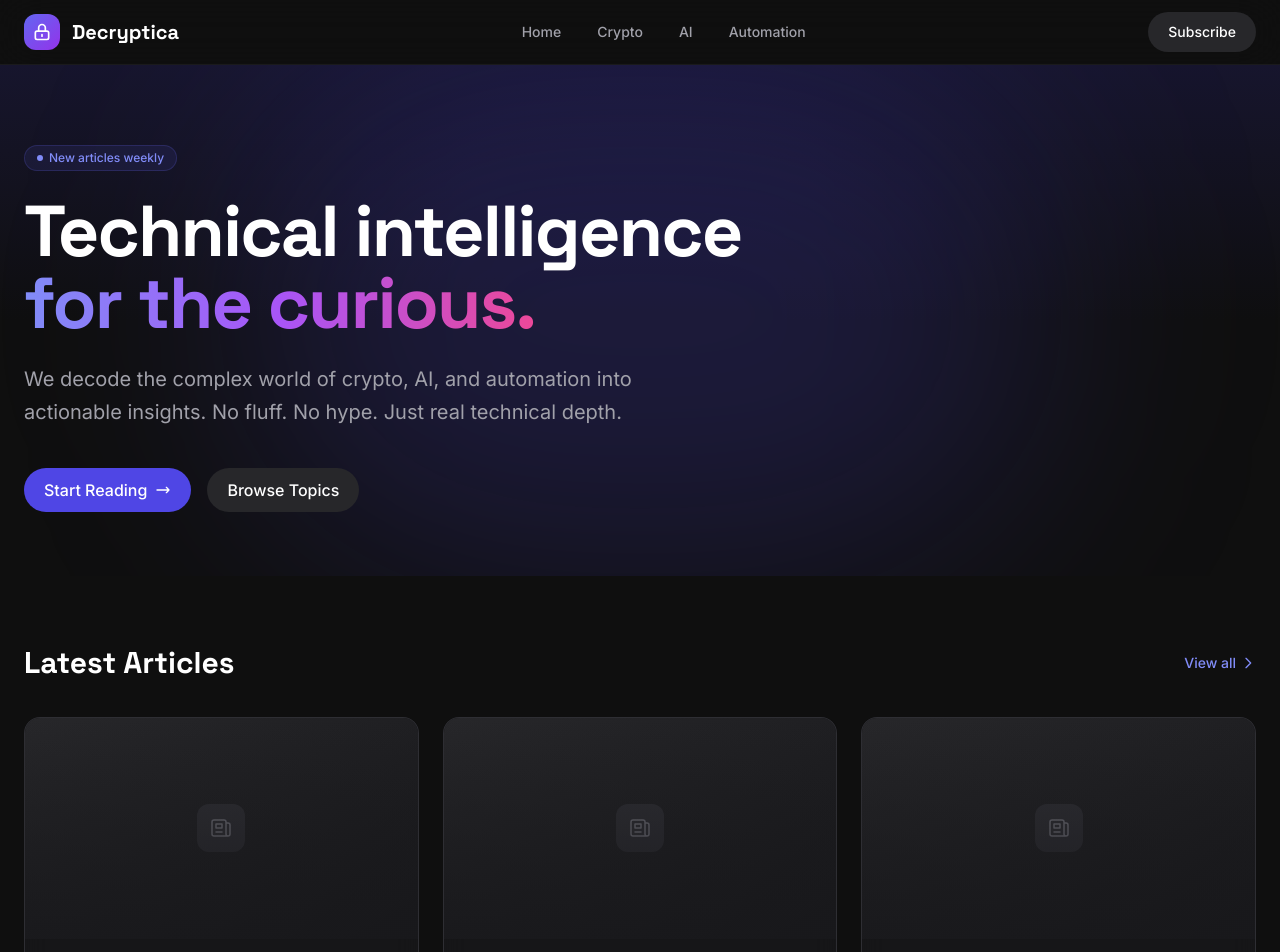
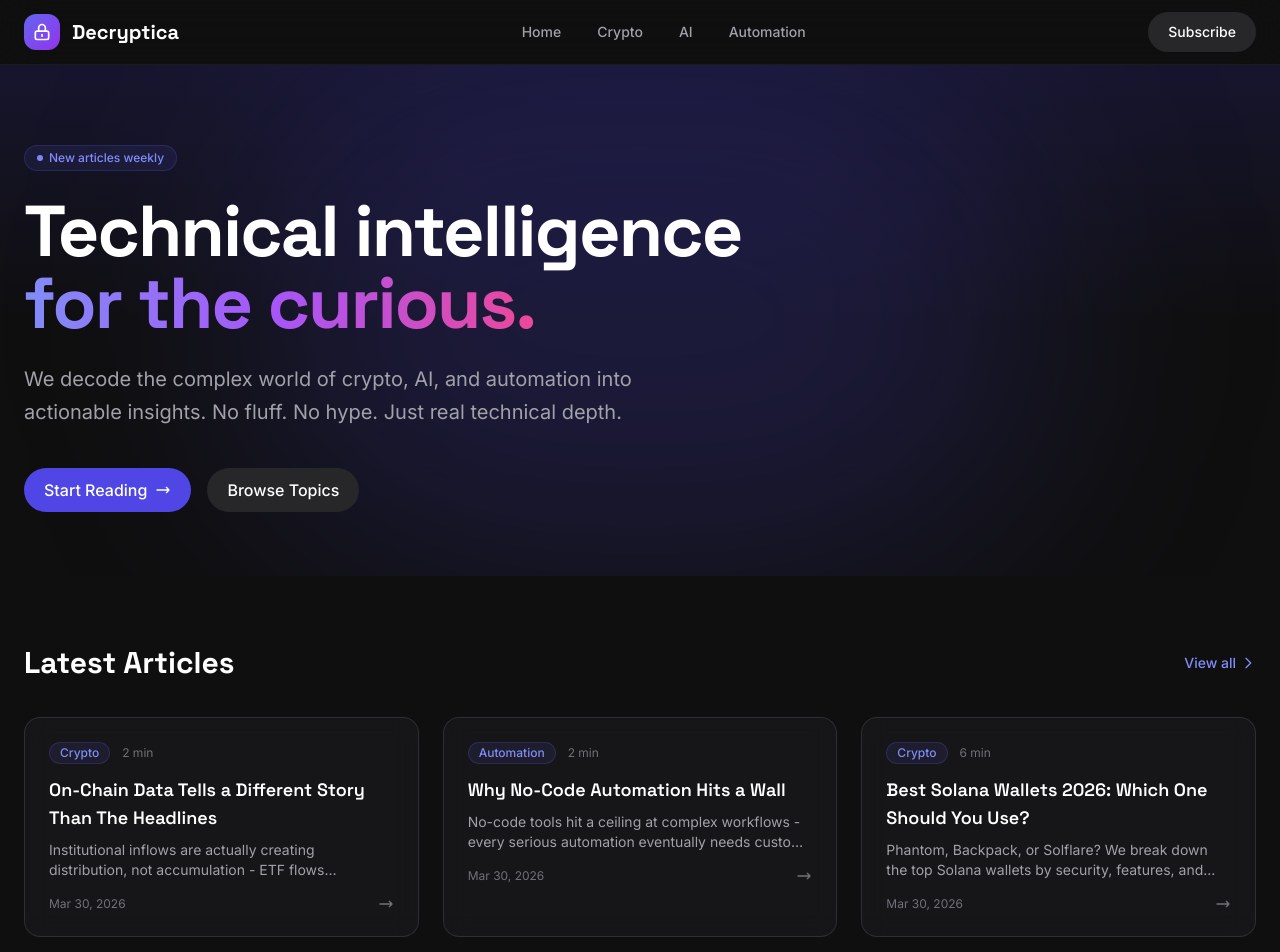
Before and after one commit to kevinthelobster/decryptica, a Next.js app: page / in a window 1280 px wide. Shown: the top 952 px of the page. Built offline with nearby package versions, Linux system fonts and the light colour scheme.

Commit message:
Remove image placeholder from homepage articles

```diff
--- a/app/page.tsx
+++ b/app/page.tsx
@@ -109,18 +109,6 @@ export default function IndexPage() {
         <div className="grid grid-cols-1 md:grid-cols-3 gap-6">
           {featuredArticles.map((article) => (
             <Link key={article.id} href={`/blog/${article.slug}`} className="article-card group cursor-pointer">
-              {/* Article Image Placeholder */}
-              <div className="aspect-video bg-gradient-to-br from-zinc-800 to-zinc-900 relative overflow-hidden">
-                <div className="absolute inset-0 flex items-center justify-center">
-                  <div className="w-12 h-12 rounded-xl bg-zinc-700/50 flex items-center justify-center">
-                    <svg className="w-6 h-6 text-zinc-500" fill="none" stroke="currentColor" viewBox="0 0 24 24">
-                      <path strokeLinecap="round" strokeLinejoin="round" strokeWidth={1.5} d="M19 20H5a2 2 0 01-2-2V6a2 2 0 012-2h10a2 2 0 012 2v1m2 13a2 2 0 01-2-2V7m2 13a2 2 0 002-2V9a2 2 0 00-2-2h-2m-4-3H9M7 16h6M7 8h6v4H7V8z" />
-                    </svg>
-                  </div>
-                </div>
-                <div className="article-image absolute inset-0 bg-gradient-to-t from-zinc-900/80 to-transparent" />
-              </div>
-
               {/* Article Content */}
               <div className="p-6">
                 <div className="flex items-center gap-3 mb-3">
```
